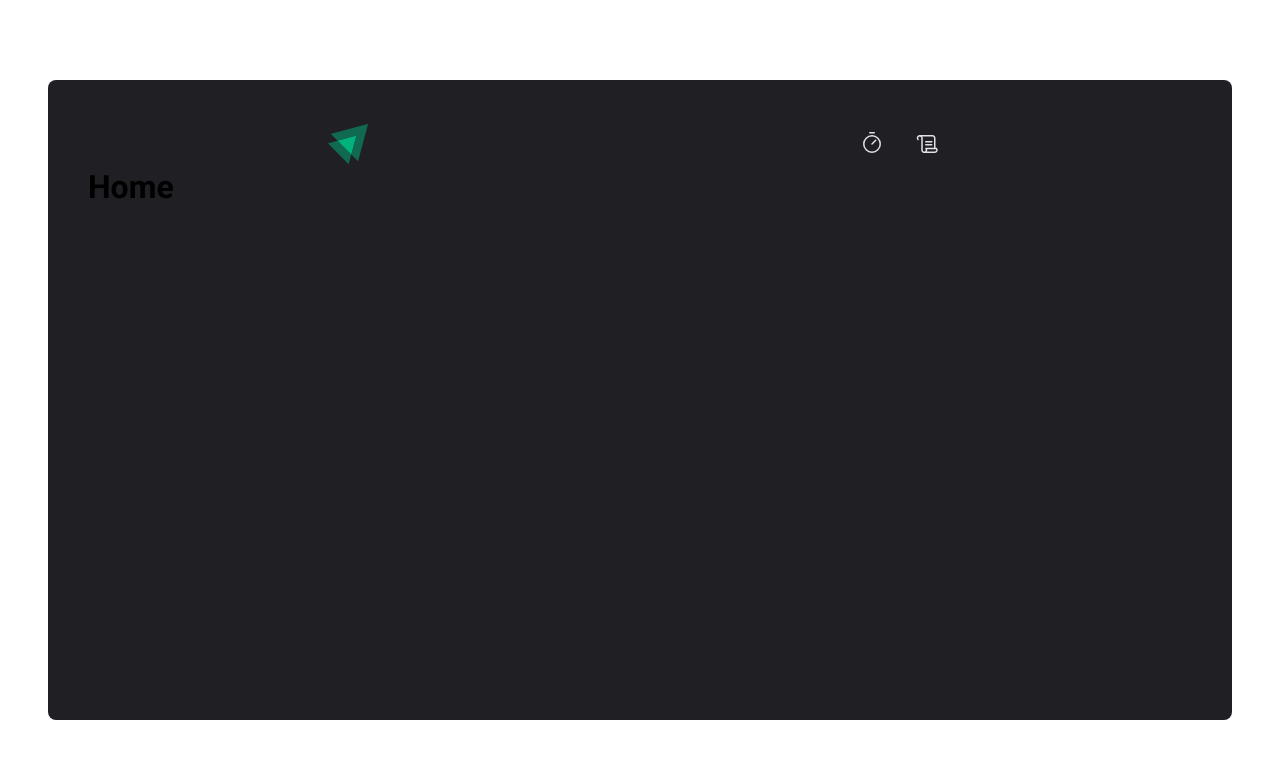
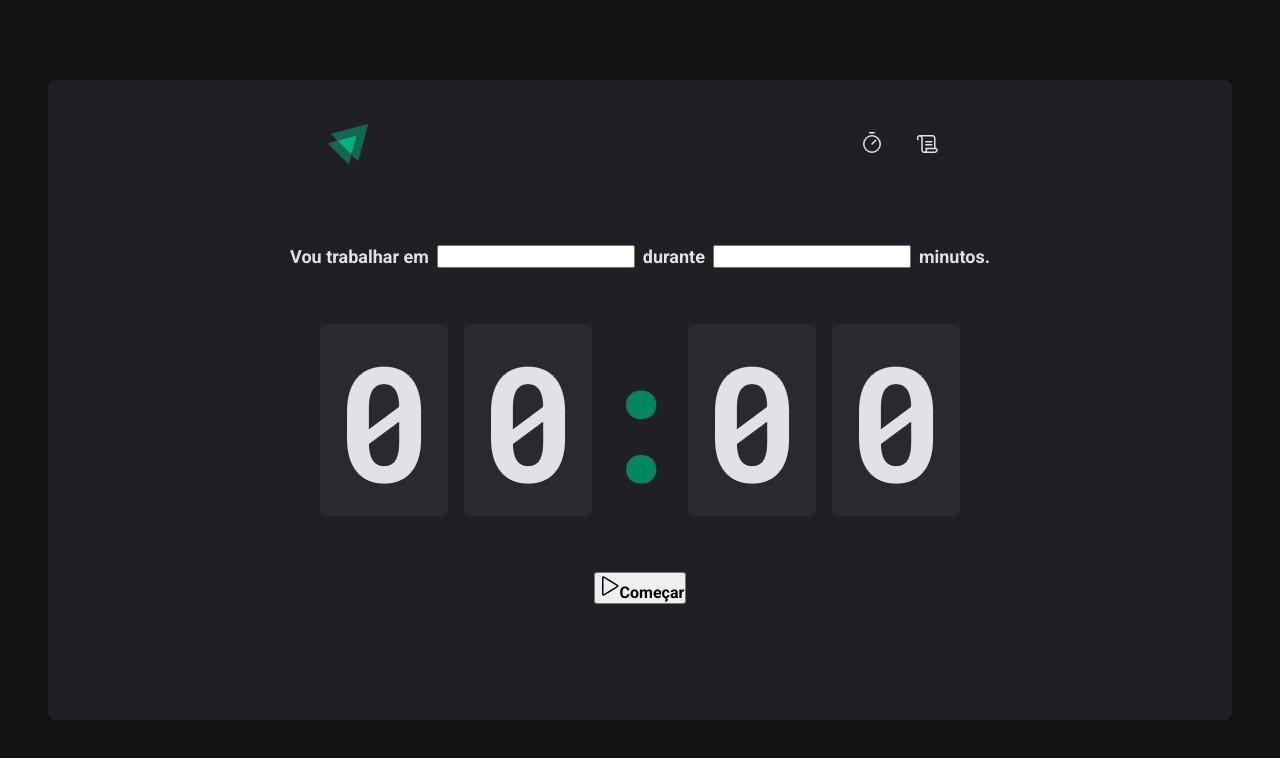
Before and after one commit to daniLdutra/timer, a React (Vite) app: page / in a window 1280 px wide. Shown: the top 758 px of the page. Built offline with nearby package versions, Linux system fonts and the light colour scheme.

Commit message:
feature: time page base structure

```diff
--- a/src/Router.tsx
+++ b/src/Router.tsx
@@ -1,7 +1,7 @@
 import { Routes, Route } from 'react-router-dom';
 import { DefaultLayout } from './layouts/DefaultLayout';
 import { History } from './pages/History';
-import { Home } from './pages/Home';
+import { Home } from './pages/Home/Home';
 
 export function Router() {
   return (
--- a/src/pages/Home.tsx
+++ /dev/null
@@ -1,3 +0,0 @@
-export function Home() {
-  return <h1>Home</h1>;
-}
--- /dev/null
+++ b/src/pages/Home/Home.tsx
@@ -0,0 +1,38 @@
+import { Play } from 'phosphor-react';
+import {
+  CountdownContainer,
+  FormContainer,
+  HomeContainer,
+  Separator,
+} from './styles';
+
+export function Home() {
+  return (
+    <HomeContainer>
+      <form action="">
+        <FormContainer>
+          <label htmlFor="task">Vou trabalhar em</label>
+          <input id="task" />
+
+          <label htmlFor="minutesAmount">durante</label>
+          <input type="number" id="minutesAmount" />
+
+          <span>minutos.</span>
+        </FormContainer>
+
+        <CountdownContainer>
+          <span>0</span>
+          <span>0</span>
+          <Separator>:</Separator>
+          <span>0</span>
+          <span>0</span>
+        </CountdownContainer>
+
+        <button type="submit">
+          <Play size={24} />
+          Começar
+        </button>
+      </form>
+    </HomeContainer>
+  );
+}
--- /dev/null
+++ b/src/pages/Home/styles.ts
@@ -0,0 +1,53 @@
+import styled from 'styled-components'
+
+export const HomeContainer = styled.main`
+  flex: 1;
+
+  display: flex;
+  flex-direction: column;
+  align-items: center;
+  justify-content: center;
+
+  form {
+    display: flex;
+    flex-direction: column;
+    align-items: center;
+    gap: 3.5rem;
+  }
+`
+export const FormContainer = styled.div`
+  width: 100%;
+  display: flex;
+  align-items: center;
+  justify-content: center;
+  gap: 0.5rem;
+  color: ${(props) => props.theme['gray-100']};
+  font-size: 1.125rem;
+  font-weight: bold;
+  flex-wrap: wrap;
+`
+export const CountdownContainer = styled.div`
+  font-family: 'Roboto Mono', monospace;
+  font-size: 10rem;
+  line-height: 8rem;
+  color: ${(props) => props.theme['gray-100']};
+
+  display: flex;
+  gap: 1rem;
+
+  span {
+    background: ${(props) => props.theme['gray-700']};
+    padding: 2rem 1rem;
+    border-radius: 8px;
+  }
+`
+
+export const Separator = styled.div`
+  padding: 2rem 0;
+  color: ${(props) => props.theme['green-500']};
+
+  width: 4rem;
+  overflow: hidden;
+  display: flex;
+  justify-content: center;
+`
--- a/src/styles/global.ts
+++ b/src/styles/global.ts
@@ -13,9 +13,10 @@ export const GlobalStyle = createGlobalStyle`
   }
 
   body{
-    background: ${(props) => props.theme['gray-900']}
-    color: ${(props) => props.theme['gray-300']}
-}
+    background: ${(props) => props.theme['gray-900']};
+    color: ${(props) => props.theme['gray-300']};
+    -webkit-font-smoothing: antialiased;
+  }
 
   body, input, textarea, button{
     font-family: 'Roboto', sans-serif;
```
